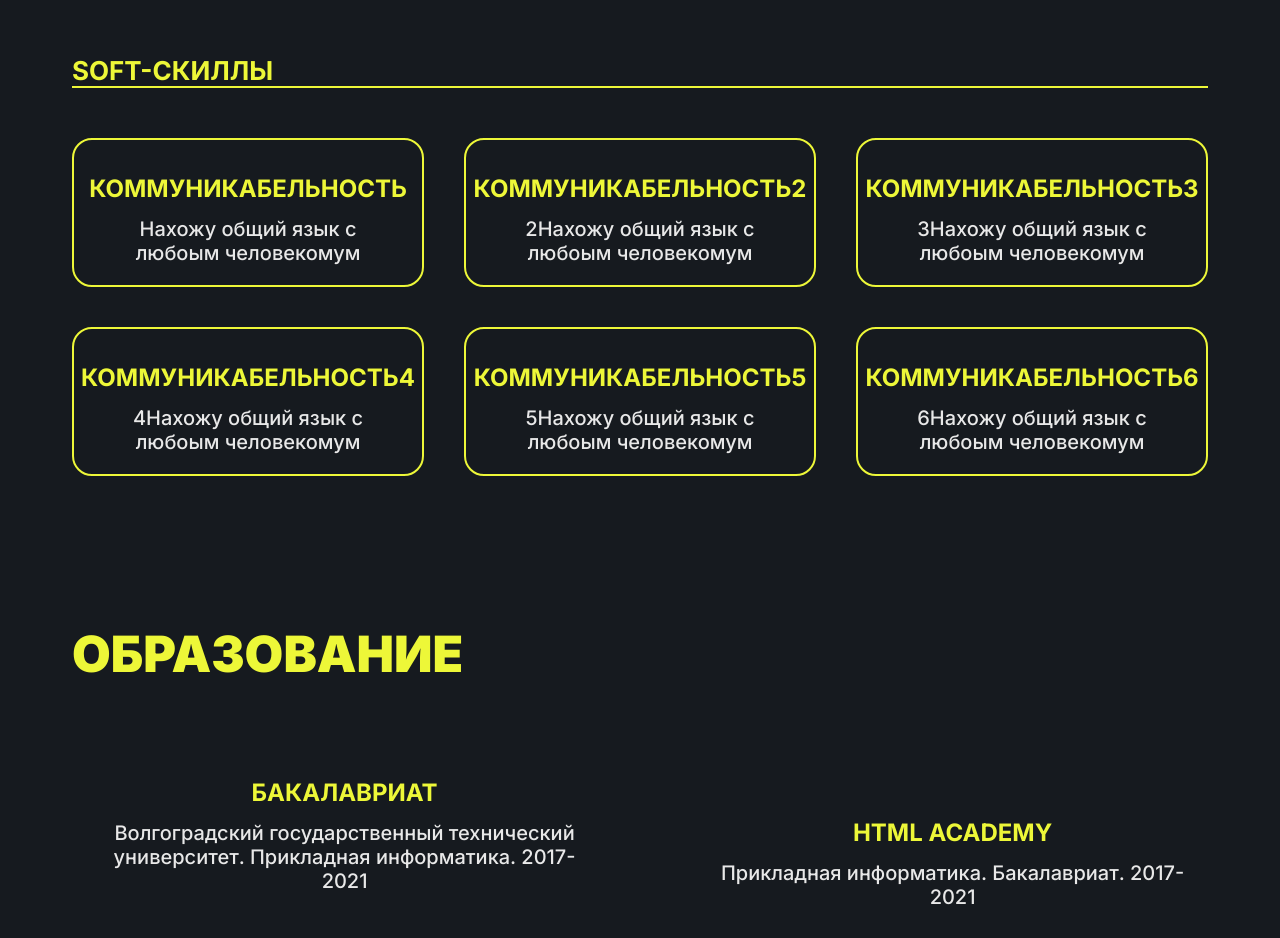
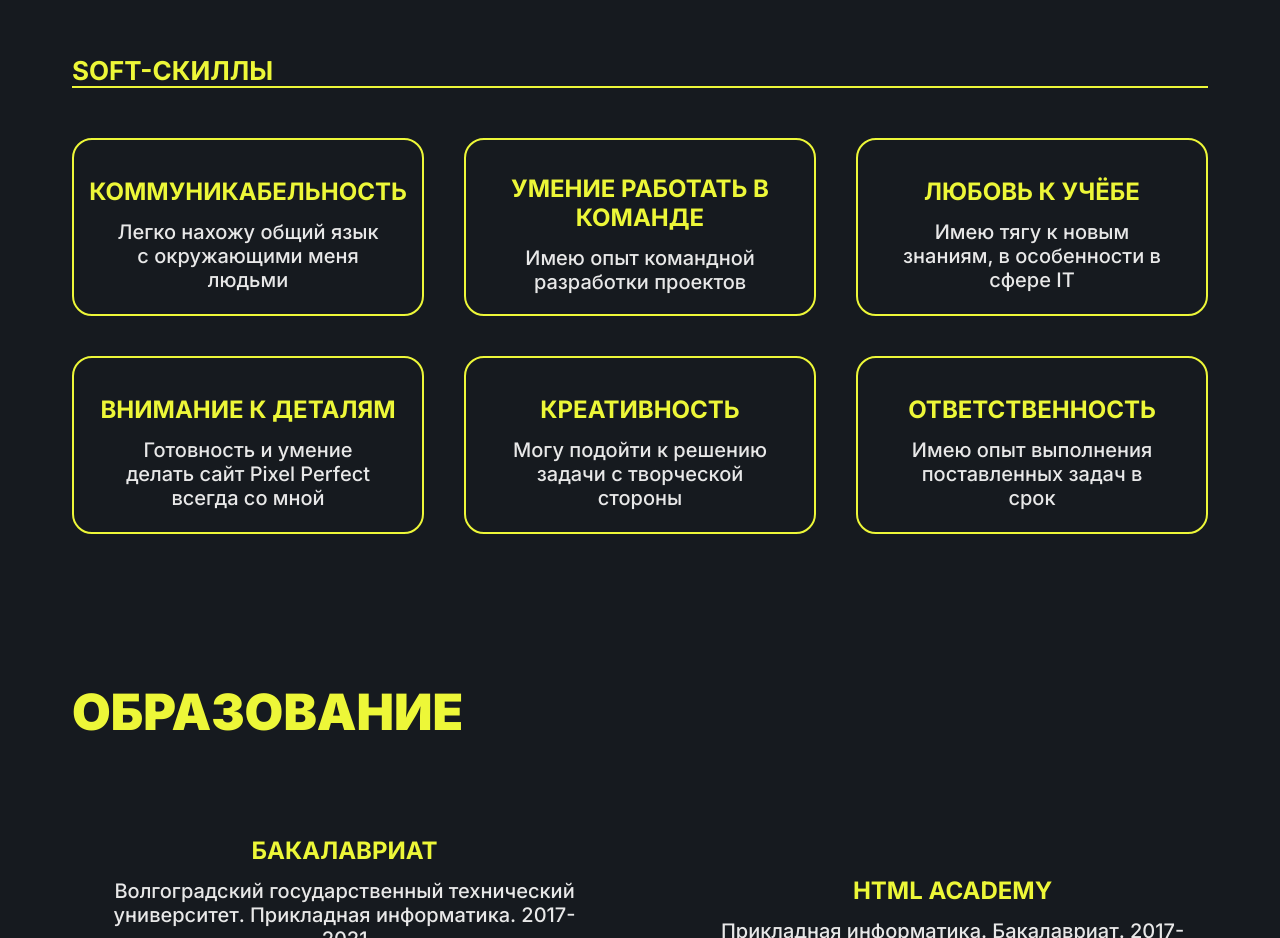
Before and after one commit to KrashheR/krashher-website, a React (Create React App) app: page / in a window 1280 px wide. Shown: the part 1680-2618 px from the top of the page. Built offline with nearby package versions, Linux system fonts and the light colour scheme.

Commit message:
Updated skills and softskills components

```diff
--- a/src/components/aboutMe/aboutMe.jsx
+++ b/src/components/aboutMe/aboutMe.jsx
@@ -3,7 +3,6 @@ import { StyledAboutMe, StyledAboutMeLink } from "./styled";
 import Container from "../container/container";
 import myPhotoImg from "../../assets/images/my_photo.jpg";
 import MyPhoto from "../myPhoto/myPhoto";
-import Description from "../description/description";
 import { StyledAboutMeText } from "./styled";
 
 function AboutMe () {
--- a/src/components/description/styled.js
+++ b/src/components/description/styled.js
@@ -8,6 +8,7 @@ export const StyledDescription = styled.p`
   text-align: center;
 
   @media(max-width: ${(props) => props.theme.deviceSizes.mobile}){
-    font-size: 16px;
+    font-size: 18px;
+    padding: 0 5px;
   }
 `;
--- a/src/components/education/styled.js
+++ b/src/components/education/styled.js
@@ -2,6 +2,10 @@ import styled from "styled-components";
 
 export const StyledEducation = styled.section`
   margin: 100px 0;
+
+  @media(max-width: ${(props) => props.theme.deviceSizes.mobile}) {
+    margin: 0;
+  }
 `;
 
 export const StyledEducationGrid = styled.div`
--- a/src/components/skills/skills.jsx
+++ b/src/components/skills/skills.jsx
@@ -11,12 +11,12 @@ function Skills () {
   const myStack = ["html", "css", "scss", "js", "ts", "react", "redux", "wordpress", "gulp", "webpack"];
   const otherStaff=["vscode",  "git", "figma", "styled-components", "bem"];
   const softSkillsList=[
-    ["Коммуникабельность", "Нахожу общий язык с любоым человекомум"],
-    ["Коммуникабельность2", "2Нахожу общий язык с любоым человекомум"],
-    ["Коммуникабельность3", "3Нахожу общий язык с любоым человекомум"],
-    ["Коммуникабельность4", "4Нахожу общий язык с любоым человекомум"],
-    ["Коммуникабельность5", "5Нахожу общий язык с любоым человекомум"],
-    ["Коммуникабельность6", "6Нахожу общий язык с любоым человекомум"]
+    ["Коммуникабельность", "Легко нахожу общий язык с окружающими меня людьми"],
+    ["Умение работать в команде", "Имею опыт командной разработки проектов"],
+    ["Любовь к учёбе", "Имею тягу к новым знаниям, в особенности в сфере IT"],
+    ["Внимание к деталям", "Готовность и умение делать сайт Pixel Perfect всегда со мной"],
+    ["Креативность", "Могу подойти к решению задачи с творческой стороны"],
+    ["Ответственность", "Имею опыт выполнения поставленных задач в срок"]
 ];
 
   const mainAnimation = {
--- a/src/components/skills/styled.js
+++ b/src/components/skills/styled.js
@@ -27,15 +27,13 @@ export const StyledSkillsSubtitle = styled.h3`
 export const StyledSkillsSoftContainer = styled.div`
   display: grid;
   grid-template-columns: repeat(auto-fit, minmax(300px, 1fr));
+  grid-template-rows: repeat(2, 1fr);
   align-items: center;
   grid-gap: 40px;
 
-  @media (max-width: ${(props) => props.theme.deviceSizes.tablet}) {
-    grid-template-columns: repeat(auto-fit, minmax(260px, 1fr));
-  }
-
-  @media (max-width: ${(props) => props.theme.deviceSizes.mobile}) {
-    grid-template-columns: repeat(auto-fit, minmax(240px, 1fr));
+  @media (max-width: ${(props) => props.theme.deviceSizes.laptop}) {
+    grid-template-rows: repeat(3, 1fr);
+    grid-template-columns: repeat(auto-fit, minmax(330px, 1fr));
   }
 
   @media (max-width: ${(props) => props.theme.deviceSizes.mobileSmall}) {
--- a/src/components/softSkills/styled.js
+++ b/src/components/softSkills/styled.js
@@ -4,16 +4,16 @@ export const StyledSoftSkill = styled.span`
   display: flex;
   flex-direction: column;
   align-items: center;
+  justify-content: center;
+  height: 100%;
   padding: 20px;
   border: 2px solid ${(props) => props.theme.colors.textPrimary};
   border-radius: 20px;
   color: ${(props) => props.theme.colors.textPrimary};
   overflow: hidden;
 
-
   @media (max-width: ${(props) => props.theme.deviceSizes.mobile}) {
     padding: 14px;
     width: -webkit-fill-available;
   }
-
 `;
--- a/src/theme/defaultTheme.js
+++ b/src/theme/defaultTheme.js
@@ -16,7 +16,7 @@ export const DefaultTheme = {
   },
   fontSizes: {
     cardTitle: "24px",
-    cardTitleMobile: "20px",
+    cardTitleMobile: "18px",
     sectionTitle: "50px",
     sectionTitleMobile: "30px",
   }
```
